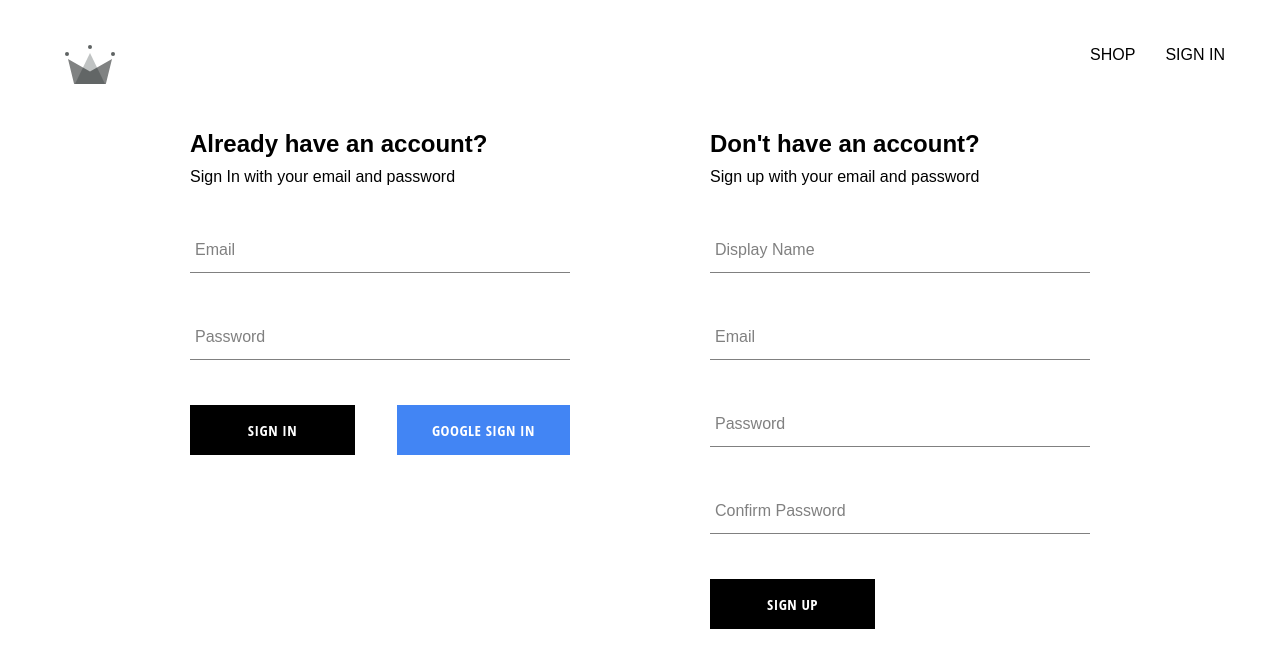
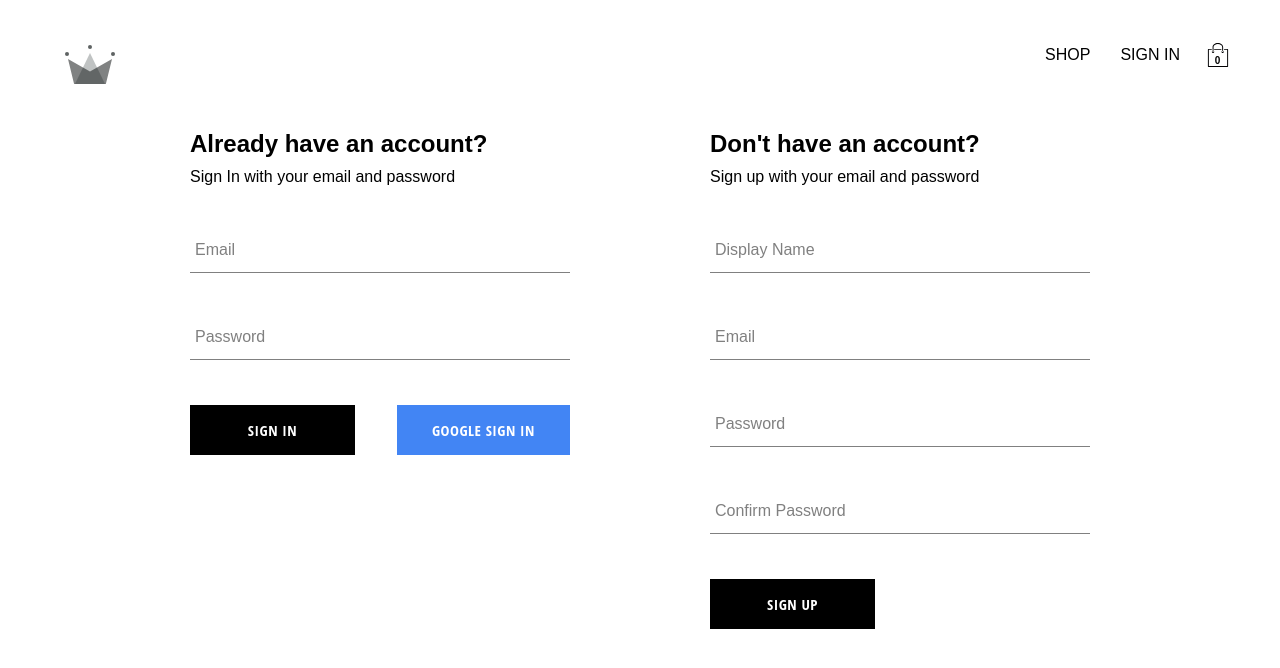
Before and after one commit to harshitvijay/crwn-clothing, a React (Create React App) app: page /auth in a window 1280 px wide. Shown: the top 668 px of the page. Built offline with nearby package versions, Linux system fonts and the light colour scheme; no server answers; a web font is replaced by a local one.

Commit message:
Implemented Cart Dropdown toggling

```diff
--- a/src/routes/navigation/navigation.component.jsx
+++ b/src/routes/navigation/navigation.component.jsx
@@ -2,12 +2,15 @@ import { useContext } from "react";
 import { Outlet, Link } from "react-router-dom";
 import { ReactComponent as CrwnLogo } from "../../assets/crown.svg";
 import { UserContext } from "../../contexts/user.contexts";
+import { CartContext } from "../../contexts/cart.context";
+import CartIcon from "../../components/cart-icon/cart-icon.component";
+import CartDropdown from "../../components/cart-dropdown/cart-dropdown.component";
 import { signOutUser } from "../../utils/firebase/firebase.utils";
 import "./navigation.styles.scss";
 
 const Navigation = () => {
   const { currentUser } = useContext(UserContext);
-
+  const { isCartOpen } = useContext(CartContext);
   return (
     <>
       <div className="navigation">
@@ -27,7 +30,9 @@ const Navigation = () => {
               SIGN IN
             </Link>
           )}
+          <CartIcon />
         </div>
+        {isCartOpen && <CartDropdown />}
       </div>
       <Outlet />
     </>
```
